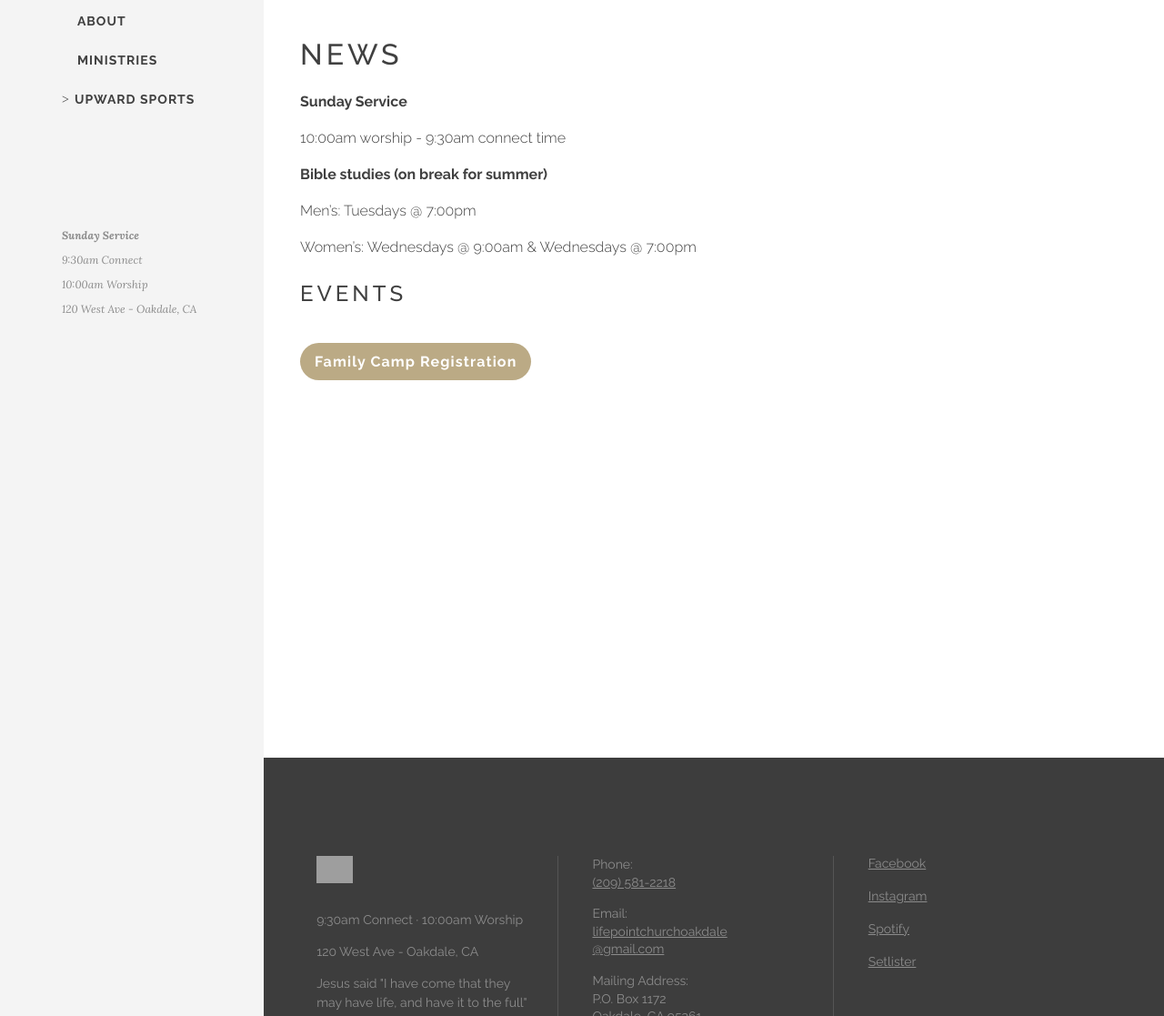
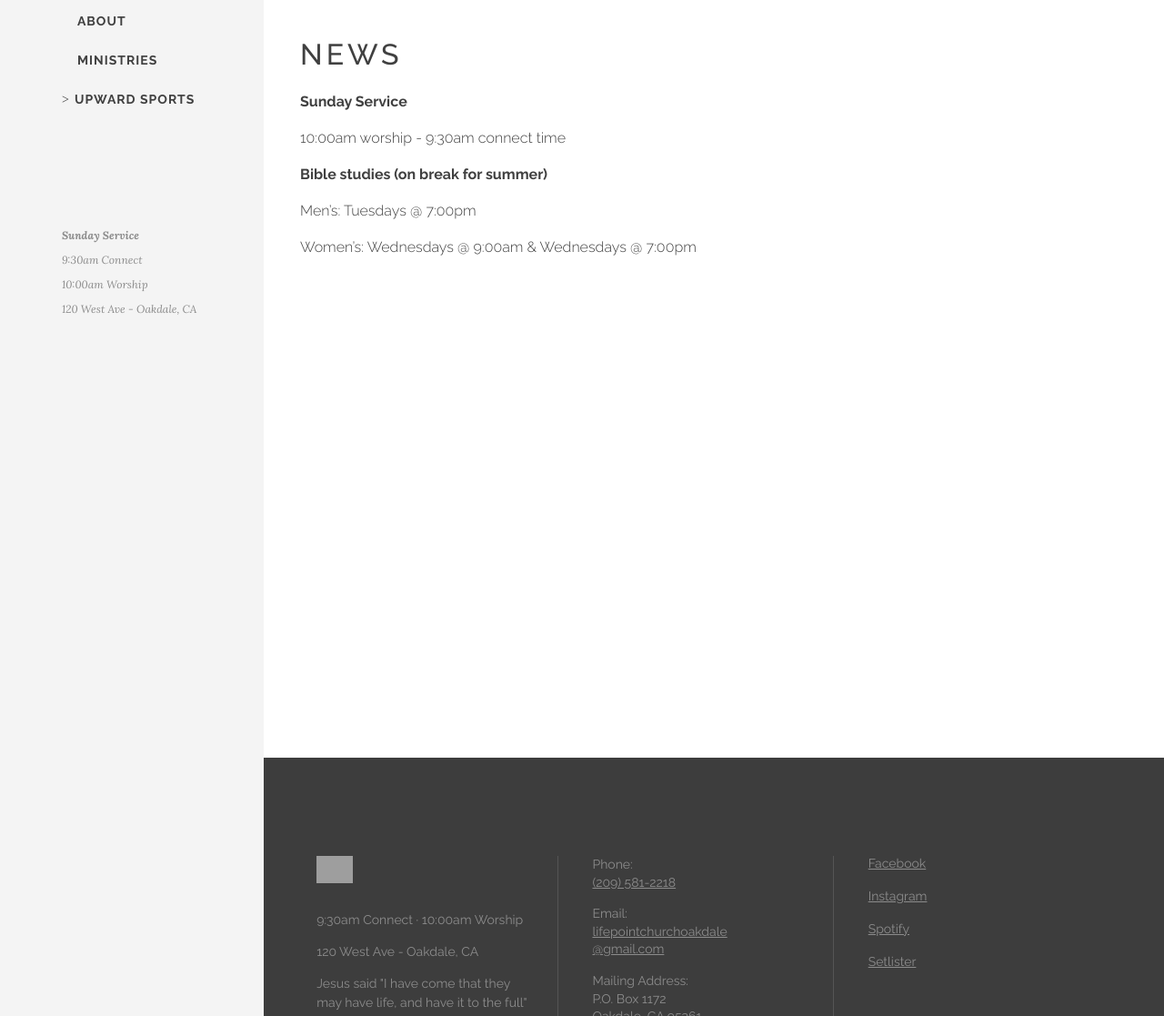
Before and after one commit to tybenz/lifepoint.github.io, a Jekyll site: the page built from index.md, in a window 1280 px wide. Shown: the part 300-1417 px from the top of the page at 91% size. Built offline with Jekyll 4.4.1, drawn with Linux system fonts in a browser that asks for light colours; some web fonts are replaced; grey boxes are pictures that could not be loaded.

Commit message:
Update index.md

```diff
--- a/index.md
+++ b/index.md
@@ -16,7 +16,3 @@ published: true
 Men's: Tuesdays @ 7:00pm
 
 Women's: Wednesdays @ 9:00am & Wednesdays @ 7:00pm
-
-### Events
-
-<a href="/events/family-camp" class="register-btn">Family Camp Registration</a>
```
